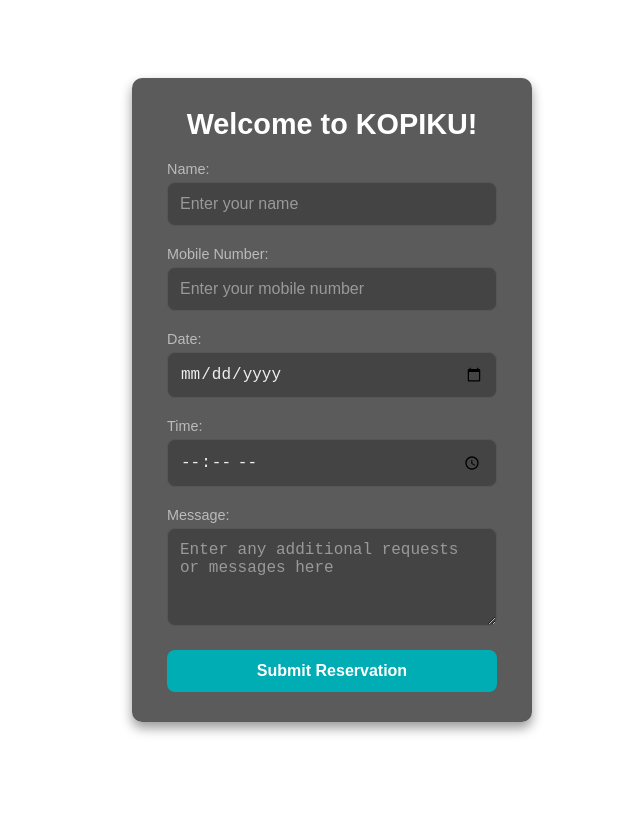
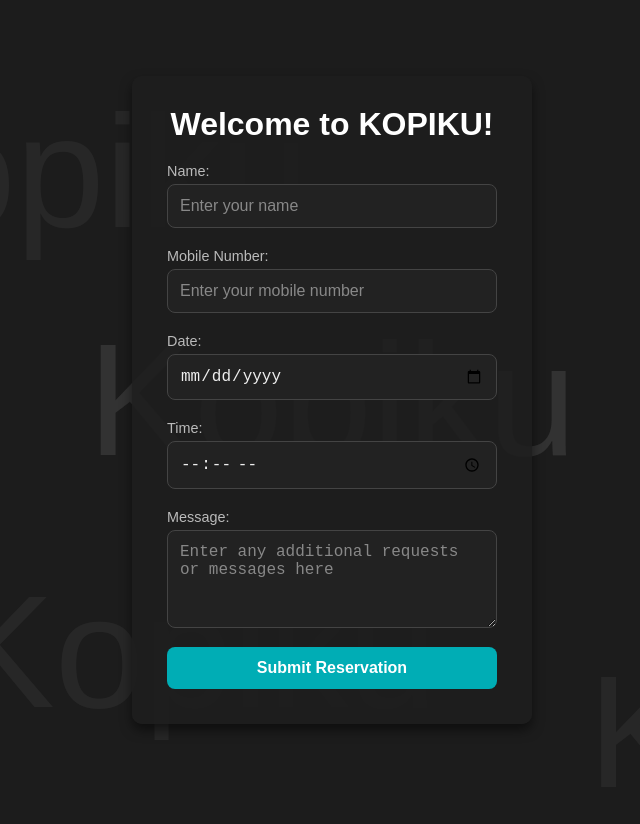
Before and after one commit to ramcharanw11/reservation, a plain HTML site: page index.html in a window 1280 px wide. Shown: the top 824 px of the page, without its empty margins (308-948 px from the left). Drawn offline with Linux system fonts and the light colour scheme.

Commit message:
Update index.html

```diff
--- a/index.html
+++ b/index.html
@@ -16,8 +16,7 @@
     justify-content: center;
     align-items: center;
     height: 100vh;
-            background: url('your-cooking-image-url.jpg') no-repeat center center fixed; /* Set your cooking image URL */
-            background-size: cover; /* Cover the entire background */
+    background: #1c1c1c; /* Dark background */
     font-family: Arial, sans-serif;
     position: relative;
     padding: 20px;
@@ -30,7 +29,7 @@
     left: 50%;
     transform: translate(-50%, -50%);
     font-size: 10rem;
-            color: rgba(255, 255, 255, 0.03);
+    color: rgba(255, 255, 255, 0.05); /* Subtle watermark effect */
     z-index: 0;
     pointer-events: none;
 }
@@ -52,22 +51,35 @@
 .watermark:nth-child(5) { top: 70%; left: 20%; }
 
 .form-container {
-            background-color: rgba(51, 51, 51, 0.8); /* Slightly transparent background */
+    background-color: rgba(30, 30, 30, 0.9); /* Dark grey background */
     padding: 30px 35px;
     border-radius: 10px;
-            box-shadow: 0 6px 12px rgba(0, 0, 0, 0.4);
+    box-shadow: 0 6px 12px rgba(0, 0, 0, 0.5); /* Darker shadow */
     width: 100%;
     max-width: 400px;
     text-align: center;
     z-index: 1;
     position: relative;
     color: #fff;
+    opacity: 0; /* Start hidden for fade-in effect */
+    animation: fadeIn 0.5s forwards; /* Fade-in animation */
+}
+
+@keyframes fadeIn {
+    from {
+        opacity: 0;
+        transform: translateY(-20px); /* Slide in from above */
+    }
+    to {
+        opacity: 1;
+        transform: translateY(0);
+    }
 }
 
 h2 {
     margin-bottom: 20px;
     color: #fff;
-            font-size: 1.8rem;
+    font-size: 2rem;
     font-weight: bold;
 }
 
@@ -75,7 +87,7 @@
     display: block;
     text-align: left;
     margin-bottom: 5px;
-            color: #bbb;
+    color: #bbb; /* Light grey for labels */
     font-size: 0.9rem;
 }
 
@@ -83,52 +95,71 @@
     width: 100%;
     padding: 12px;
     margin-bottom: 20px;
-            border: 1px solid #555;
+    border: 1px solid #444; /* Darker border */
     border-radius: 8px;
-            background-color: #444;
-            color: #eee;
+    background-color: #222; /* Dark input background */
+    color: #eee; /* Light text */
     font-size: 1rem;
+    transition: border-color 0.3s, background-color 0.3s; /* Smooth transitions */
 }
 
 form input::placeholder, form textarea::placeholder {
-            color: #999;
+    color: #888; /* Lighter grey for placeholder text */
 }
 
 form input:focus, form textarea:focus {
-            border-color: #00adb5;
+    border-color: #00adb5; /* Teal border on focus */
     outline: none;
-            background-color: #555;
+    background-color: #333; /* Slightly lighter grey on focus */
+    animation: inputFocus 0.3s; /* Animation on focus */
+}
+
+@keyframes inputFocus {
+    from {
+        transform: scale(1);
+    }
+    to {
+        transform: scale(1.02); /* Slightly scale up */
+    }
 }
 
 button[type="submit"] {
     width: 100%;
     padding: 12px;
-            background-color: #00adb5;
+    background-color: #00adb5; /* Teal background */
     color: #fff;
     border: none;
     border-radius: 8px;
     font-size: 1rem;
     font-weight: bold;
     cursor: pointer;
-            transition: background-color 0.3s ease, transform 0.1s ease;
+    transition: background-color 0.3s ease, transform 0.2s ease; /* Smooth transitions */
+    animation: bounce 1s infinite alternate; /* Bounce animation */
+}
+
+@keyframes bounce {
+    0% {
+        transform: translateY(0);
+    }
+    100% {
+        transform: translateY(-5px); /* Bounce effect */
+    }
 }
 
 button[type="submit"]:hover {
-            background-color: #007a85;
-            transform: scale(1.05);
+    background-color: #007a85; /* Darker teal on hover */
 }
 
-        /* Popup Styles */
 .popup {
     position: fixed;
     bottom: -100px; /* Start hidden below the viewport */
     left: 50%;
     transform: translateX(-50%);
-            background-color: #00adb5;
+    background-color: #00adb5; /* Teal background for popup */
     color: #fff;
     padding: 20px;
     border-radius: 10px;
-            box-shadow: 0 4px 8px rgba(0, 0, 0, 0.3);
+    box-shadow: 0 4px 8px rgba(0, 0, 0, 0.5);
     opacity: 0;
     transition: opacity 0.5s, bottom 0.5s;
     z-index: 100;
@@ -171,6 +202,7 @@
         padding: 20px 25px;
     }
 }
+
     </style>
 </head>
 <body>
```
Lines whose indentation alone changed are shown as unchanged.
